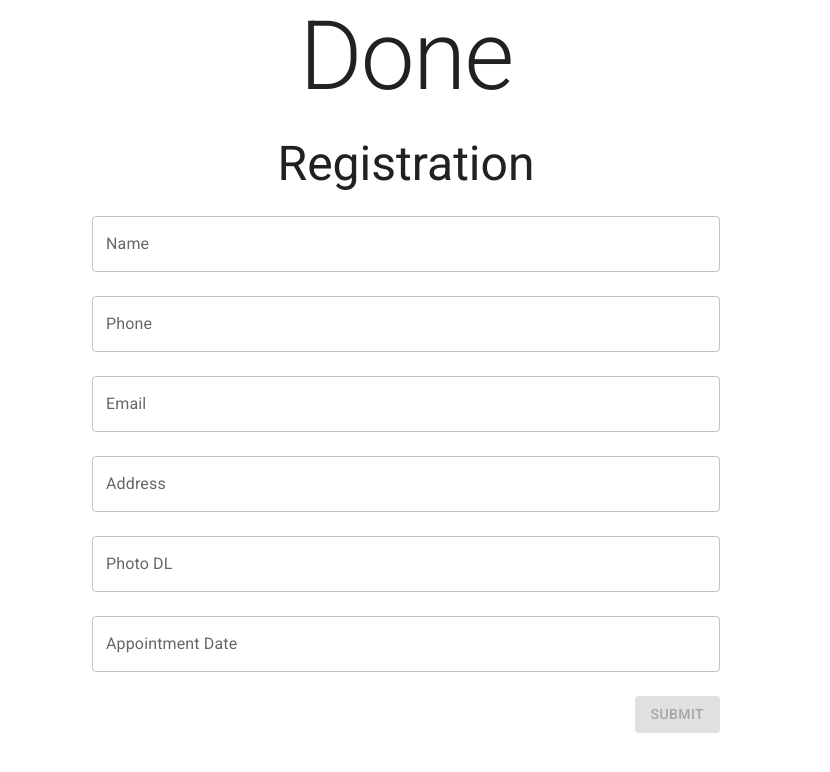
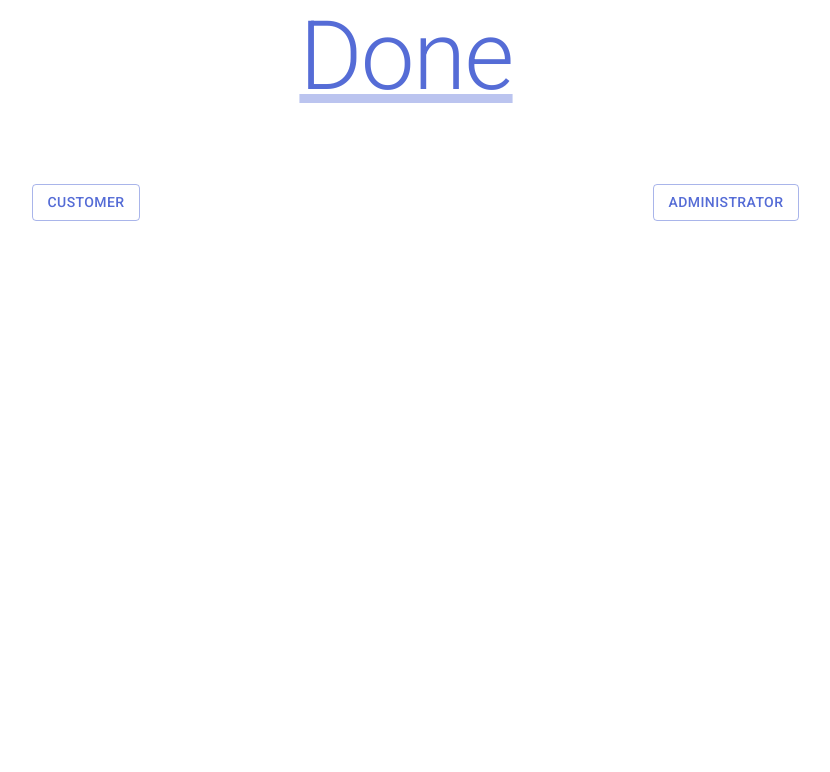
Before and after one commit to codercodingthecode/donefirst, a React (Create React App) app: page / in a window 1280 px wide. Shown: the top 772 px of the page, without its empty margins (234-1064 px from the left). Built offline with nearby package versions, Linux system fonts and the light colour scheme; no server answers; what aws-amplify would draw is missing.

Commit message:
add routes and base amplify config

```diff
--- a/Configuration/AmplifyConfig.ts
+++ b/Configuration/AmplifyConfig.ts
@@ -4,7 +4,7 @@ Amplify.configure({
     API: {
         endpoints: [
             {
-                name: "DoneAPI",
+                name: "done-registration-service",
                 endpoint: "https://14an1bejie.execute-api.us-east-1.amazonaws.com/registration"
             },
         ]
--- a/src/App.tsx
+++ b/src/App.tsx
@@ -1,16 +1,18 @@
 import React from 'react';
-import { Container, Grid, Typography } from '@mui/material';
-import { Registration } from './Components/Customer/Index';
+import {Container, Grid, Link, Typography} from '@mui/material';
+import {Router} from "./Components/Core/Router";
+import {useNavigate} from "react-router-dom";
 
 function App() {
+    const navigate = useNavigate();
     return (
         <Container maxWidth="xl" disableGutters>
             <Grid container spacing={3} justifyContent="center">
                 <Grid item>
-                    <Typography variant="h1">Done</Typography>
+                    <Typography variant="h1" component={Link}  onClick={() => navigate("/")}>Done</Typography>
                 </Grid>
                 <Grid item xs={12}>
-                    <Registration />
+                    <Router />
                 </Grid>
             </Grid>
         </Container>
--- a/src/Components/Admin/Dashboard.tsx
+++ b/src/Components/Admin/Dashboard.tsx
@@ -1,7 +1,17 @@
 import {Container, Grid, Typography} from "@mui/material";
+import {useEffect} from "react";
+import {API} from "aws-amplify";
 
 
 export const Dashboard: React.FC = () => {
+
+    useEffect(() => {
+        API.get("done-registration-service", "/list", {}).then(data => {
+            console.log(data);
+        }).catch(err => {
+            console.log(err);
+        })
+    } , [])
 
     return (
         <Container disableGutters maxWidth="xl">
--- a/src/Components/Common/Selection.tsx
+++ /dev/null
@@ -1,5 +0,0 @@
-
-
-export const PageSelection: React.FC = () =>  {
-
-}
--- /dev/null
+++ b/src/Components/Core/Router.tsx
@@ -0,0 +1,17 @@
+import { Route, Routes} from "react-router-dom";
+import {PageSelection} from "./Selection";
+import {Dashboard} from "../Admin";
+import {Registration} from "../Customer/index";
+
+
+
+export const Router: React.FC = () => {
+
+    return (
+        <Routes>
+                <Route path="/" element={<PageSelection />} />
+                <Route path="/admin" element={<Dashboard />} />
+                <Route path="/customer" element={<Registration /> } />
+        </Routes>
+    )
+}
--- /dev/null
+++ b/src/Components/Core/Selection.tsx
@@ -0,0 +1,21 @@
+import {Container, Grid } from "@mui/material";
+import {Button} from "../Library";
+import {useNavigate} from "react-router-dom";
+
+
+export const PageSelection: React.FC = () =>  {
+    const navigate = useNavigate();
+
+    return (
+        <Container disableGutters maxWidth="xl">
+            <Grid container justifyContent="center" alignItems='center' paddingTop={6}>
+                <Grid container item xs={6} justifyContent='center'>
+                    <Button variant="outlined" onClick={() => navigate('/customer')}>Customer</Button>
+                </Grid>
+                    <Grid container item xs={6} justifyContent='center'>
+                    <Button variant="outlined" onClick={() => navigate('/admin')}>Administrator</Button>
+                </Grid>
+            </Grid>
+        </Container>
+    )
+}
--- a/src/Components/Customer/Registration.tsx
+++ b/src/Components/Customer/Registration.tsx
@@ -1,7 +1,7 @@
 import { Form, useFormik } from 'formik';
 import { FC } from 'react';
 import { Grid, TextField, Typography } from '@mui/material';
-import { Button } from '../Library/Index';
+import { Button } from '../Library';
 import * as Yup from 'yup';
 import { phoneValidation } from '../../Utils/String';
 
--- a/src/index.tsx
+++ b/src/index.tsx
@@ -7,6 +7,8 @@ import { ThemeProvider } from '@mui/material';
 import theme from './Theme';
 import { Amplify } from 'aws-amplify';
 import awsExports from './aws-exports';
+import { BrowserRouter } from "react-router-dom";
+
 Amplify.configure(awsExports);
 
 const root = ReactDOM.createRoot(document.getElementById('root') as HTMLElement);
@@ -14,7 +16,9 @@ root.render(
     <React.StrictMode>
         <ThemeProvider theme={theme}>
             <CssBaseline />
-            <App />
+            <BrowserRouter>
+                <App />
+            </BrowserRouter>
         </ThemeProvider>
     </React.StrictMode>
 );
```
Also changed, not shown: src/Components/Admin/index.tsx (renamed from src/Components/Admin/Index.tsx), src/Components/Customer/index.tsx (renamed from src/Components/Customer/Index.tsx), src/Components/Library/index.ts (renamed from src/Components/Library/Index.ts).
